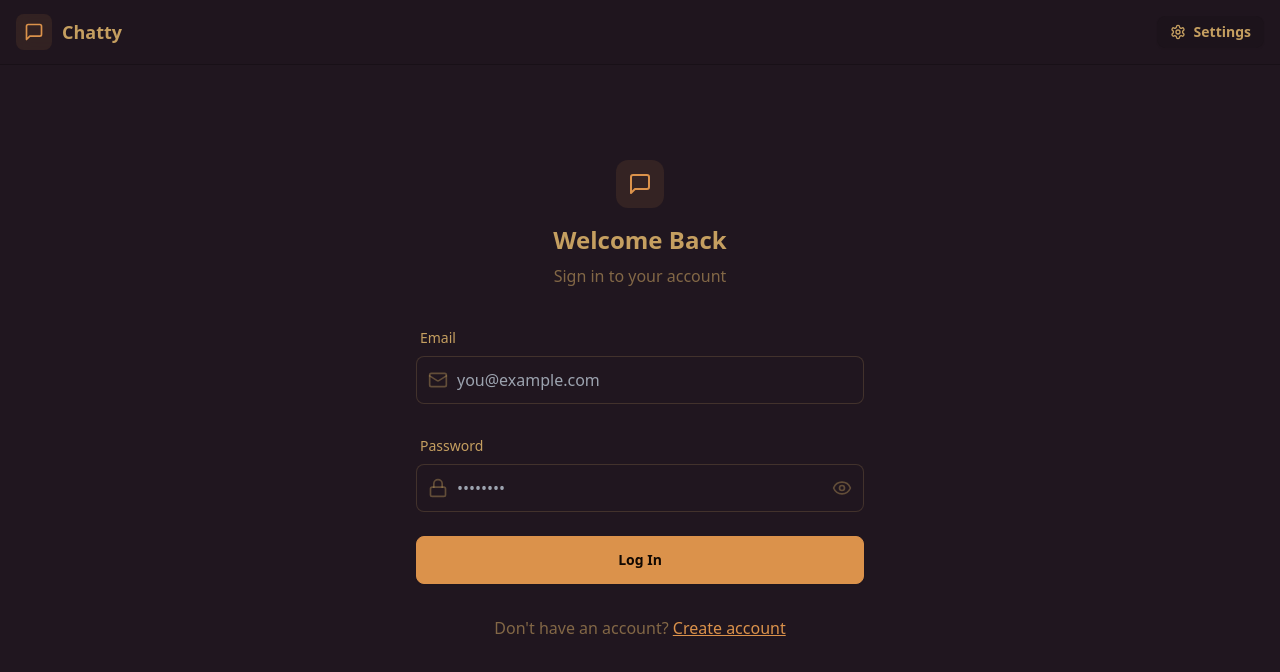
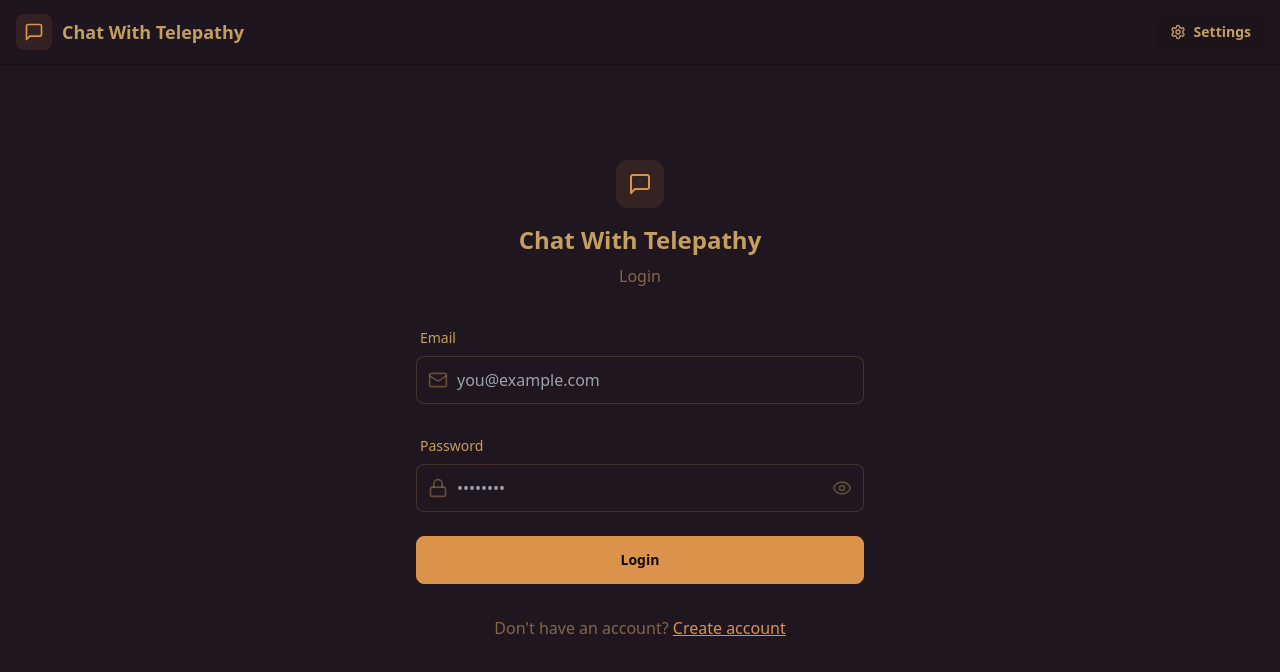
Before and after one commit to thanaphat-ngoe/Telepathy, a React (Vite) app in the folder telepathy_frontend/: page /loginAuth in a window 1280 px wide. Shown: the top 672 px of the page. Built offline with nearby package versions, Linux system fonts and the light colour scheme; no server answers.

Commit message:
Fix Routing Path

```diff
--- a/telepathy_frontend/src/App.jsx
+++ b/telepathy_frontend/src/App.jsx
@@ -35,16 +35,16 @@ const App = () => {
         <div data-theme={theme}>
             <Navbar />
                 <Routes>
-                  <Route path='/' element={authUser ? <HomePage /> : <Navigate to="loginAuth" />} />
+                    <Route path='/' element={authUser ? <HomePage /> : <Navigate to="/loginAuth" />} />
                     <Route path='/registerAuth' element={!authUser ? <SignUpPage /> : <Navigate to="/" />} />
                     <Route path='/loginAuth' element={!authUser ? <LoginPage /> : <Navigate to="/" />} />
                     <Route path='/settings' element={<SettingsPage />} />
-                  <Route path='/profile' element={authUser ? <ProfilePage /> : <Navigate to="loginAuth" />} />
+                    <Route path='/profile' element={authUser ? <ProfilePage /> : <Navigate to="/loginAuth" />} />
                 </Routes>
 
                 <Toaster/>
         </div>
     )
-}
+};
 
-export default App
+export default App;
--- a/telepathy_frontend/src/components/Navbar.jsx
+++ b/telepathy_frontend/src/components/Navbar.jsx
@@ -14,7 +14,7 @@ const Navbar = () => {
                             <div className="size-9 rounded-lg bg-primary/10 flex items-center justify-center">
                                 <MessageSquare className="w-5 h-5 text-primary" />
                             </div>
-                            <h1 className="text-lg font-bold">Chatty</h1>
+                            <h1 className="text-lg font-bold">Chat With Telepathy</h1>
                         </Link>
                     </div>
 
--- a/telepathy_frontend/src/pages/LoginPage.jsx
+++ b/telepathy_frontend/src/pages/LoginPage.jsx
@@ -27,8 +27,8 @@ const LoginPage = () => {
                         transition-colors">
                             <MessageSquare className="w-6 h-6 text-primary" />
                         </div>
-                        <h1 className="text-2xl font-bold mt-2">Welcome Back</h1>
-                        <p className="text-base-content/60">Sign in to your account</p>
+                        <h1 className="text-2xl font-bold mt-2">Chat With Telepathy</h1>
+                        <p className="text-base-content/60">Login</p>
                     </div>
                 </div>
 
@@ -80,7 +80,7 @@ const LoginPage = () => {
                     </div>
 
                     <button type="submit" className="btn btn-primary w-full" disabled={isLoggingIn}>
-                        {isLoggingIn ? (<><Loader2 className="h-5 w-5 animate-spin" />Loading...</>) : ("Log In")}
+                        {isLoggingIn ? (<><Loader2 className="h-5 w-5 animate-spin" />Loading...</>) : ("Login")}
                     </button>
                 </form>
 
```
Lines whose indentation alone changed are shown as unchanged.
